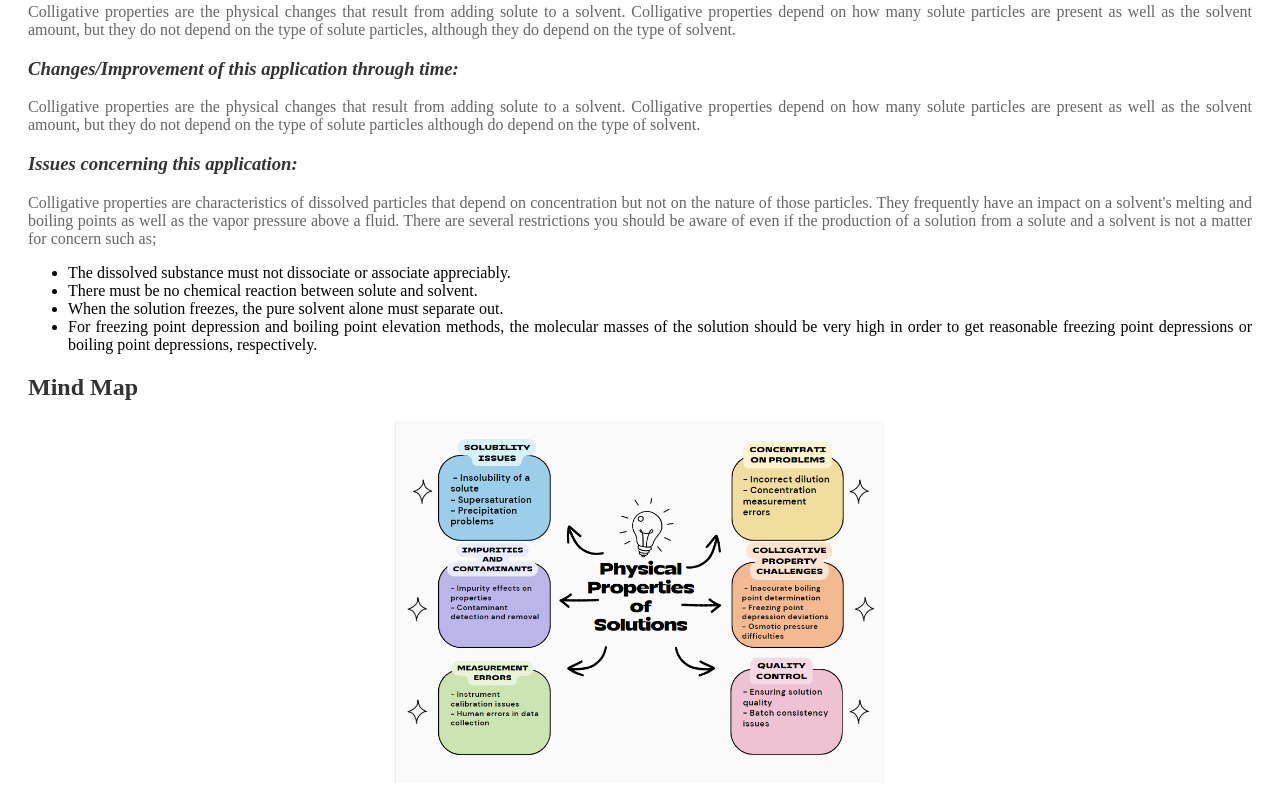
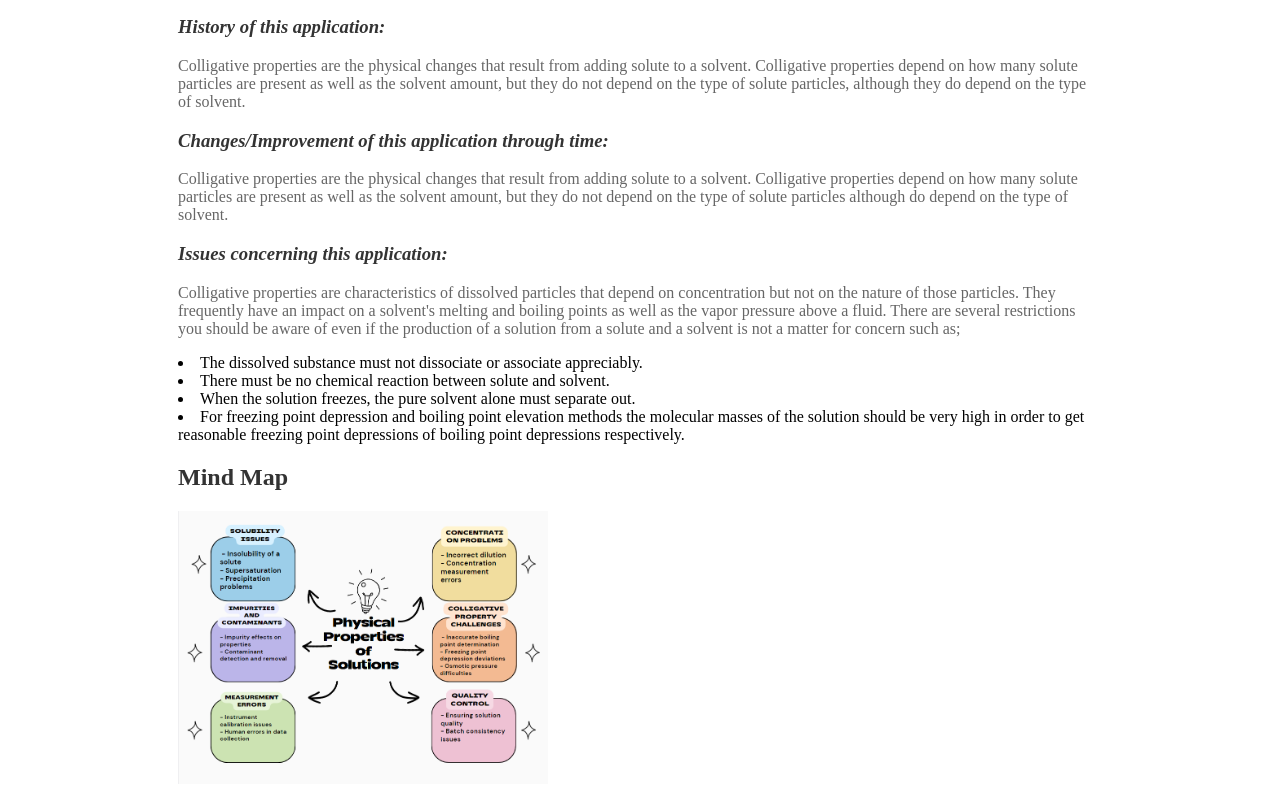
Before and after one commit to Taykedo/lmao, a plain HTML site: page index.html in a window 1280 px wide. Shown: the part 1113-1915 px from the top of the page. Drawn offline with Linux system fonts and the light colour scheme.

Commit message:
Update index.html

```diff
--- a/index.html
+++ b/index.html
@@ -5,16 +5,12 @@
     <meta name="viewport" content="width=device-width, initial-scale=1.0">
     <title>Physical Properties of Solution</title>
     <style>
-        /* Center everything */
-        body {
-            text-align: center;
-        }
-
         /* Styling for the title bar */
         #title-bar {
             background-color: #000; /* Set the background color of the title bar to black */
             color: #fff; /* Set the text color of the title to white */
             padding: 10px;
+            text-align: center;
         }
 
         /* Styling for the side menu */
@@ -33,6 +29,7 @@
             background-color: #222;
             color: #fff; /* Set the color of the menu title to white */
             padding: 10px;
+            text-align: center;
         }
 
         #side-menu ul {
@@ -42,21 +39,21 @@
 
         #side-menu ul li {
             padding: 10px;
+            text-align: center;
             cursor: pointer;
             transition: background-color 0.2s;
         }
 
         #side-menu ul li:hover {
             background-color: #555;
-            color: #fff;
         }
 
         /* Styling for the main content area */
         #content {
-            margin-left: 0;
-            transition: margin-left 0.3s;
+            margin-left: 150px; /* Set the left margin to 150px */
+            margin-right: 150px; /* Set the right margin to 150px */
+            transition: margin-left 0.3s, margin-right 0.3s;
             padding: 20px;
-            text-align: justify; /* Justify text in the content area */
         }
 
         /* Button to open/close the side menu */
@@ -98,8 +95,6 @@
 
         /* Adjust the size of the Mind Map image */
         #mind-map-section img {
-            display: block;
-            margin: 0 auto;
             width: 40%;
             height: auto;
         }
@@ -220,19 +215,19 @@
         <!-- Issues concerning this application section -->
         <div id="issues-concerning-application">
             <h3><i><b>Issues concerning this application:</b></i></h3>
-            <p> Colligative properties are characteristics of dissolved particles that depend on concentration but not on the nature of those particles. They frequently have an impact on a solvent's melting and boiling points as well as the vapor pressure above a fluid. There are several restrictions you should be aware of even if the production of a solution from a solute and a solvent is not a matter for concern such as;</p>
-            <ul>
-                <li>The dissolved substance must not dissociate or associate appreciably.</li>
-                <li>There must be no chemical reaction between solute and solvent.</li>
-                <li>When the solution freezes, the pure solvent alone must separate out.</li>
-                <li>For freezing point depression and boiling point elevation methods, the molecular masses of the solution should be very high in order to get reasonable freezing point depressions or boiling point depressions, respectively.</li>
+            <p> Colligative properties are characteristics of dissolved particles that depend on concentration but not on the nature of those particles. They frequently have an impact on a solvent's melting and boiling points as well as the vapor pressure above a fluid. There are several restrictions you should be aware of even if the production of a solution from a solute and a solvent is not a matter for concern such as;<p>
+                    <li>The dissolved substance must not dissociate or associate appreciably.</li>
+                    <li>There must be no chemical reaction between solute and solvent.</li>
+                    <li>When the solution freezes, the pure solvent alone must separate out.</li>
+                    <li>For freezing point depression and boiling point elevation methods the molecular masses of the solution should be very high in order to get reasonable freezing point depressions of boiling point depressions respectively.</li>
+                </ul>
             </ul>
         </div>
 
         <!-- Mind Map section -->
         <div id="mind-map-section">
             <h2><b>Mind Map</b></h2>
-            <img src="mindmap/pasted image 0.png" alt="Mind Map Image" style="display: block; margin: 0 auto; width: 40%; height: auto;">
+            <img src="mindmap/pasted image 0.png" alt="Mind Map Image" style="width: 40%; height: auto;">
         </div>
 
     </div>
@@ -246,10 +241,12 @@
         menuToggle.addEventListener("click", () => {
             if (sideMenu.style.left === "0px") {
                 sideMenu.style.left = "-250px";
-                content.style.marginLeft = "0";
+                content.style.marginLeft = "150px";
+                content.style.marginRight = "150px";
             } else {
                 sideMenu.style.left = "0px";
                 content.style.marginLeft = "250px";
+                content.style.marginRight = "0px";
             }
         });
     </script>
```
